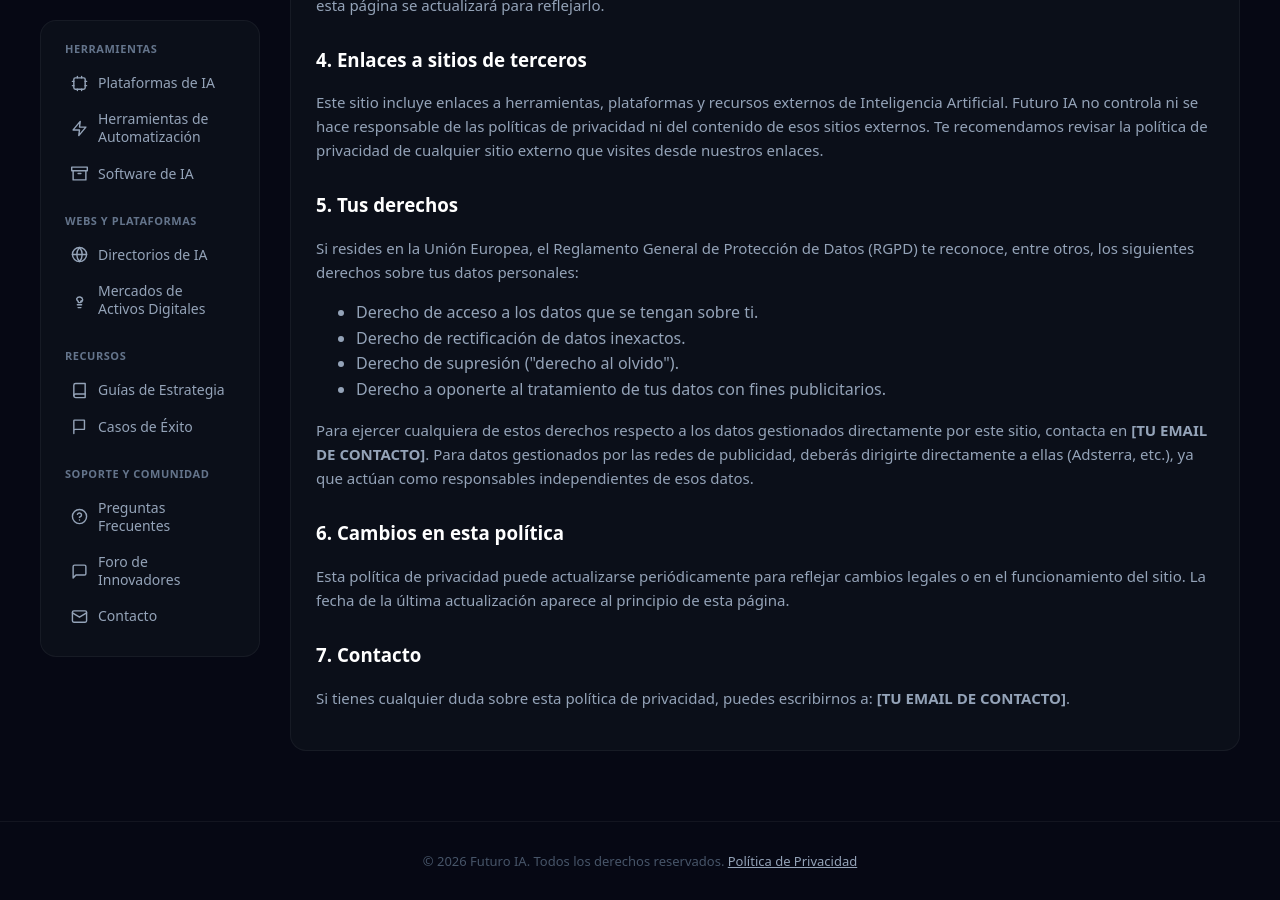
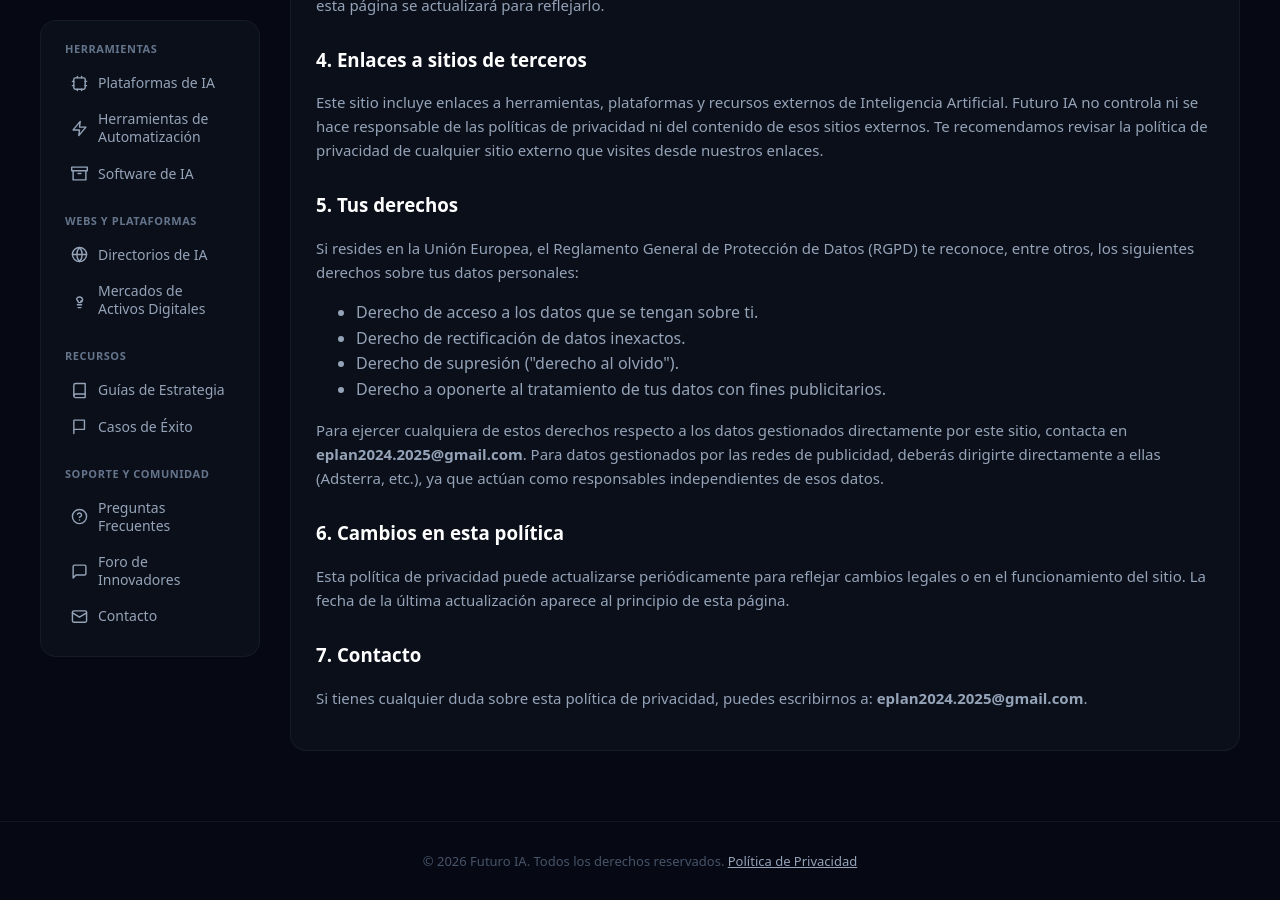
Before and after one commit to ANG3L04-source/ANG3L04-source.github.io, a Jekyll site: the page built from privacidad.html, in a window 1280 px wide and 900 px high, scrolled down 1038 px. Built offline with Jekyll 4.4.1, drawn with Linux system fonts in a browser that asks for light colours.

Commit message:
Update privacidad.html

```diff
--- a/privacidad.html
+++ b/privacidad.html
@@ -40,11 +40,11 @@ title: Política de Privacidad
         <li>Derecho de supresión ("derecho al olvido").</li>
         <li>Derecho a oponerte al tratamiento de tus datos con fines publicitarios.</li>
     </ul>
-    <p>Para ejercer cualquiera de estos derechos respecto a los datos gestionados directamente por este sitio, contacta en <strong>[TU EMAIL DE CONTACTO]</strong>. Para datos gestionados por las redes de publicidad, deberás dirigirte directamente a ellas (Adsterra, etc.), ya que actúan como responsables independientes de esos datos.</p>
+    <p>Para ejercer cualquiera de estos derechos respecto a los datos gestionados directamente por este sitio, contacta en <strong>eplan2024.2025@gmail.com</strong>. Para datos gestionados por las redes de publicidad, deberás dirigirte directamente a ellas (Adsterra, etc.), ya que actúan como responsables independientes de esos datos.</p>
 
     <h3 style="color:#ffffff; margin-top:30px;">6. Cambios en esta política</h3>
     <p>Esta política de privacidad puede actualizarse periódicamente para reflejar cambios legales o en el funcionamiento del sitio. La fecha de la última actualización aparece al principio de esta página.</p>
 
     <h3 style="color:#ffffff; margin-top:30px;">7. Contacto</h3>
-    <p>Si tienes cualquier duda sobre esta política de privacidad, puedes escribirnos a: <strong>[TU EMAIL DE CONTACTO]</strong>.</p>
+    <p>Si tienes cualquier duda sobre esta política de privacidad, puedes escribirnos a: <strong>eplan2024.2025@gmail.com</strong>.</p>
 </section>
```
